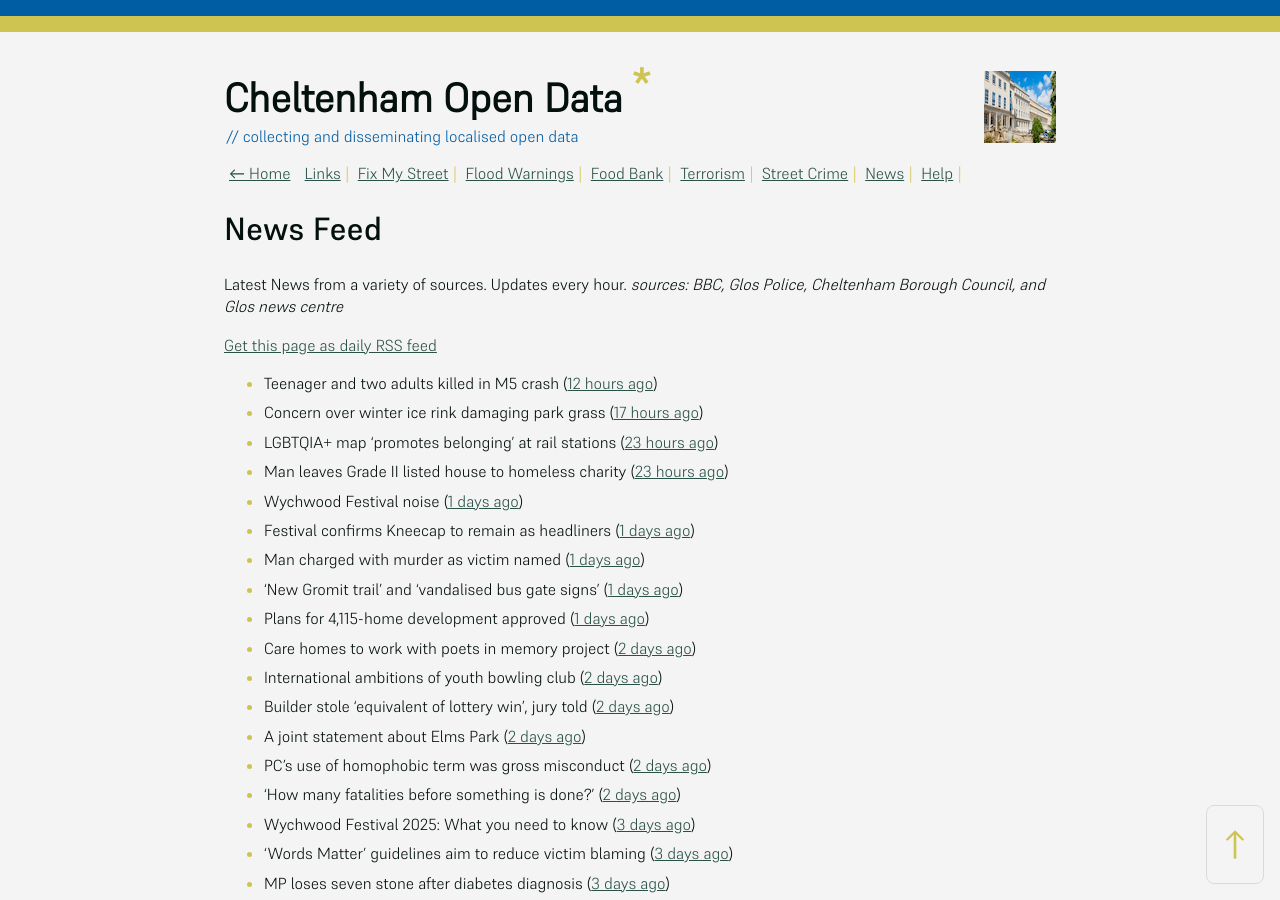
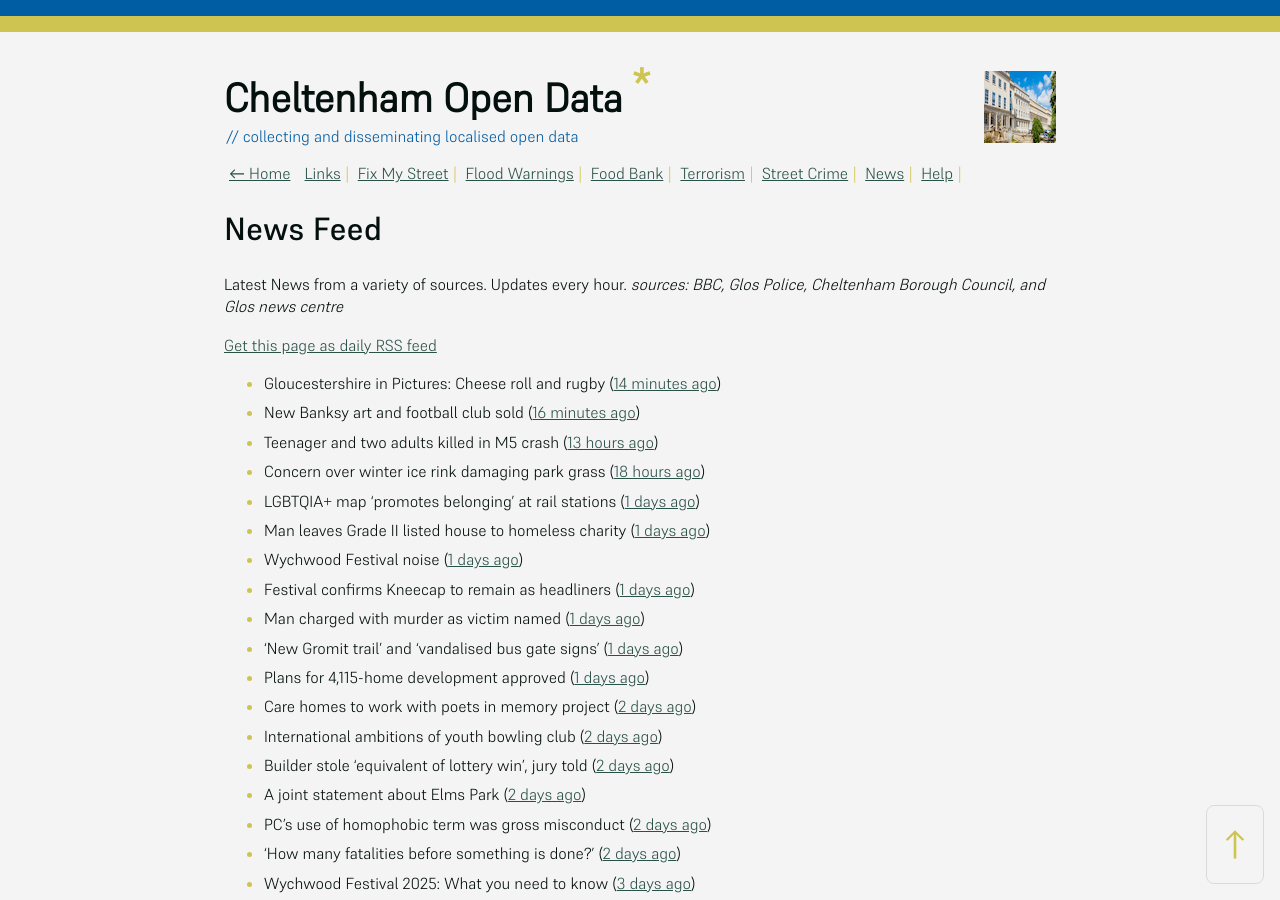
Before and after one commit to mat-0/cheltenham-open-data, a Jekyll site: the page built from _pages/news.md, in a window 1280 px wide and 900 px high. Built offline with Jekyll 4.4.1, drawn with Linux system fonts in a browser that asks for light colours; some of the changed text lies outside the part shown.

Commit message:
Updated 2025-06-01 06:57:42

```diff
--- a/_pages/news.md
+++ b/_pages/news.md
@@ -12,10 +12,12 @@ _sources: BBC, Glos Police, Cheltenham Borough Council, and Glos news centre_
 [Get this page as daily RSS feed](/daily.rss)
 
 <!-- news_marker starts -->
-- Teenager and two adults killed in M5 crash ([12 hours ago](https://www.bbc.com/news/articles/czxy3n361pgo))
-- Concern over winter ice rink damaging park grass ([17 hours ago](https://www.bbc.com/news/articles/cq540604wj4o))
-- LGBTQIA+ map 'promotes belonging' at rail stations ([23 hours ago](https://www.bbc.com/news/articles/cy5eq6w3k34o))
-- Man leaves Grade II listed house to homeless charity ([23 hours ago](https://www.bbc.com/news/articles/c1deelp3dxzo))
+- Gloucestershire in Pictures: Cheese roll and rugby ([14 minutes ago](https://www.bbc.com/news/articles/cj42qe4nqn5o))
+- New Banksy art and football club sold ([16 minutes ago](https://www.bbc.com/news/articles/cm2k124zz33o))
+- Teenager and two adults killed in M5 crash ([13 hours ago](https://www.bbc.com/news/articles/czxy3n361pgo))
+- Concern over winter ice rink damaging park grass ([18 hours ago](https://www.bbc.com/news/articles/cq540604wj4o))
+- LGBTQIA+ map 'promotes belonging' at rail stations ([1 days ago](https://www.bbc.com/news/articles/cy5eq6w3k34o))
+- Man leaves Grade II listed house to homeless charity ([1 days ago](https://www.bbc.com/news/articles/c1deelp3dxzo))
 - Wychwood Festival noise ([1 days ago](https://www.cheltenham.gov.uk/news/article/3016/wychwood_festival_noise))
 - Festival confirms Kneecap to remain as headliners ([1 days ago](https://www.bbc.com/news/articles/clyg54e88jmo))
 - Man charged with murder as victim named ([1 days ago](https://www.bbc.com/news/articles/ce80685p13no))
@@ -29,8 +31,6 @@ _sources: BBC, Glos Police, Cheltenham Borough Council, and Glos news centre_
 - 'How many fatalities before something is done?' ([2 days ago](https://www.bbc.com/news/articles/cx2x38v91e3o))
 - Wychwood Festival 2025: What you need to know ([3 days ago](https://www.bbc.com/news/articles/cj421ndnd58o))
 - 'Words Matter' guidelines aim to reduce victim blaming ([3 days ago](https://www.bbc.com/news/articles/cq85zz2v009o))
-- MP loses seven stone after diabetes diagnosis ([3 days ago](https://www.bbc.com/news/articles/cy75e7n4ey7o))
-- Council denies Clarkson's claims it was 'awkward' ([3 days ago](https://www.bbc.com/news/articles/cp3ql38yk11o))
 - Fears people ‘lose right to BBQ in the sun’ as roof will ‘overshadow’ gardens ([8 days ago](https://gloucesternewscentre.co.uk/fears-people-lose-right-to-bbq-in-the-sun-as-roof-will-overshadow-gardens/))
 - Fears 4115 homes near M5 will have ‘disastrous’ effect on area as seven villages fight scheme ([8 days ago](https://gloucesternewscentre.co.uk/fears-4115-homes-near-m5-will-have-disastrous-effect-on-area-as-seven-villages-fight-scheme/))
 - Man arrested on suspicion of burglary in Cheltenham following chase by police ([8 days ago](https://gloucesternewscentre.co.uk/man-arrested-on-suspicion-of-burglary-in-cheltenham-following-chase-by-police/))
```
Also changed, not shown: _data/flood.json (+5 -27 lines), index.md (+5 -5 lines).
